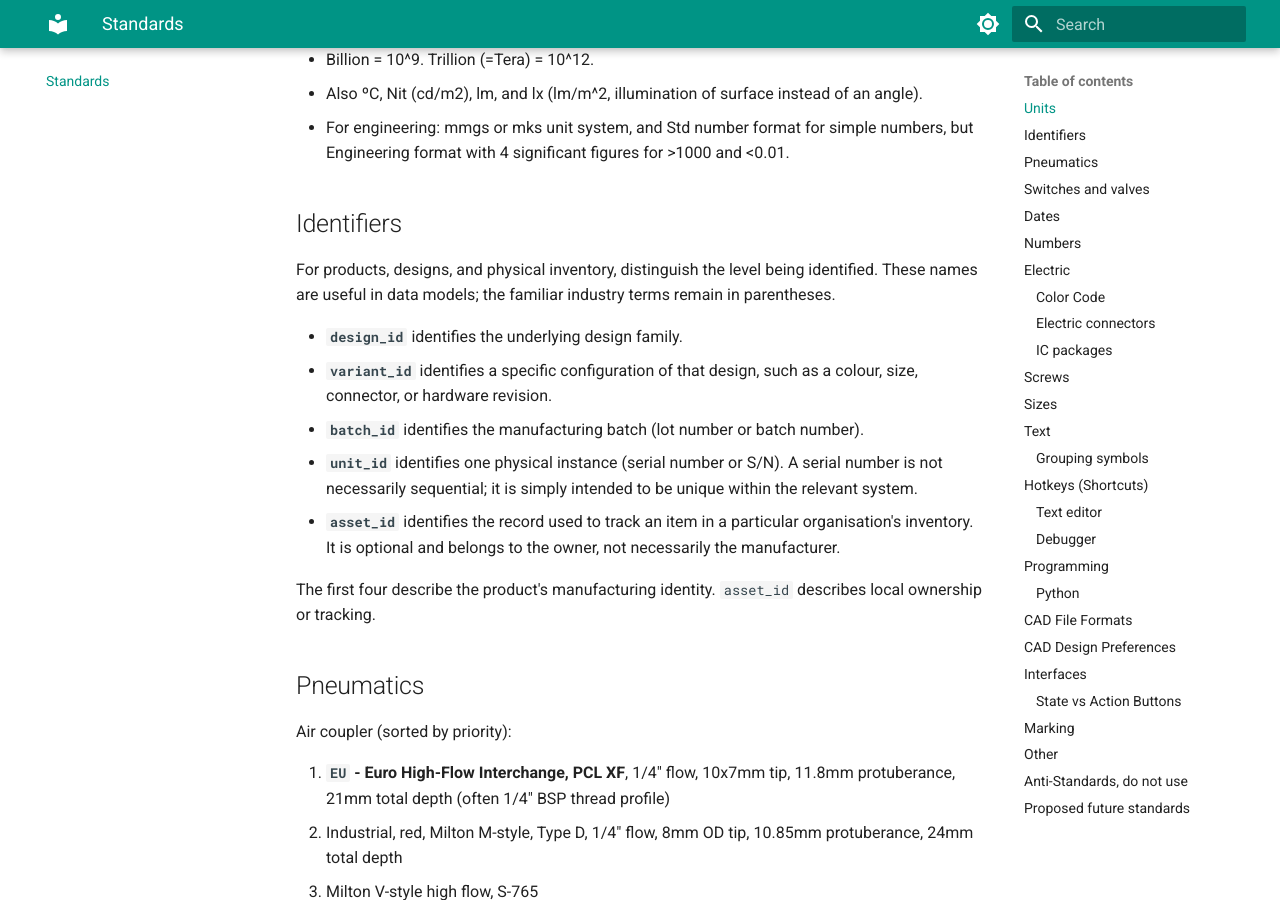
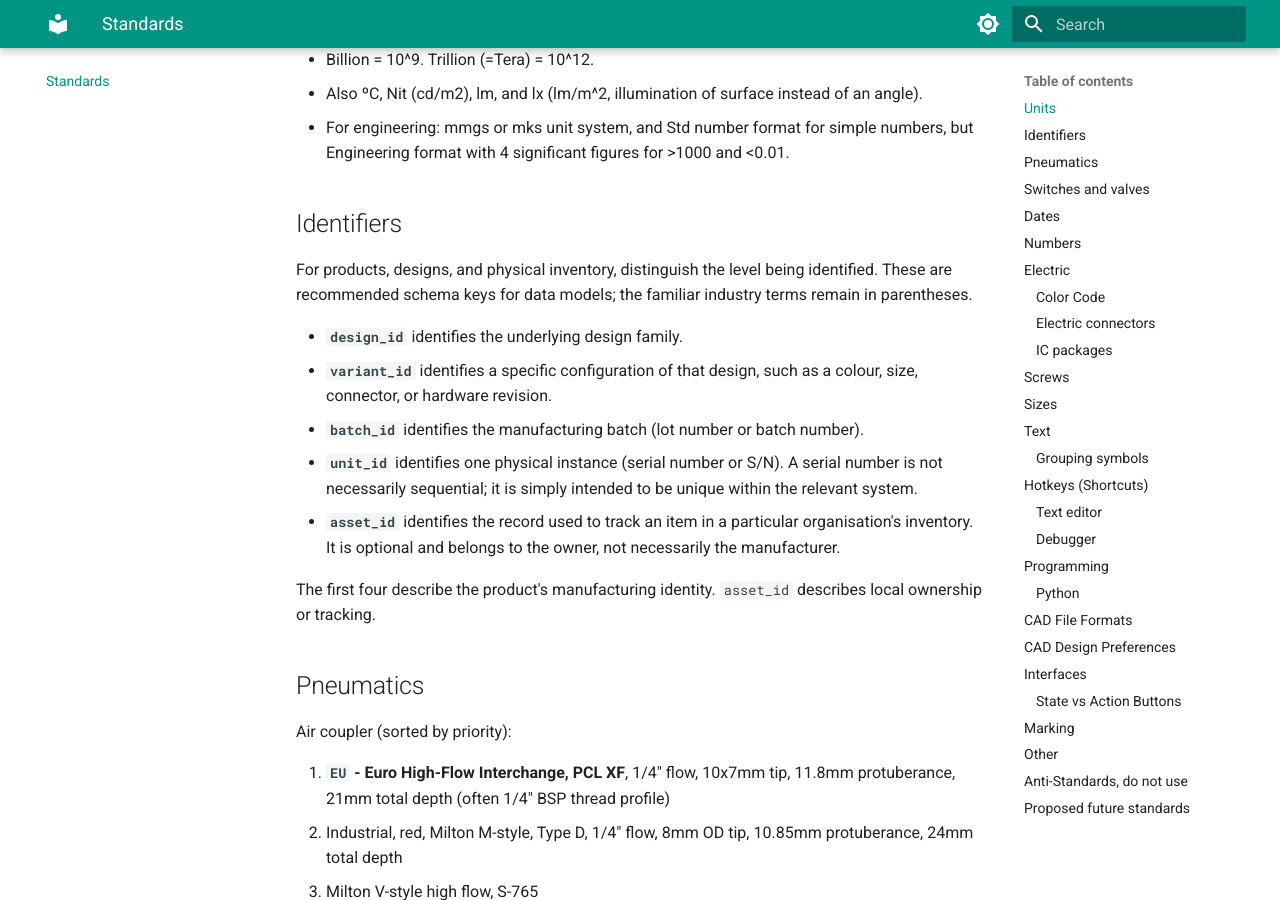
Before and after one commit to rubenayla/notes, an MkDocs documentation site: the page built from docs/standards.md, in a window 1280 px wide and 900 px high, scrolled down 524 px. Built offline with MkDocs 1.6.1 and Material for MkDocs 9.7.7, drawn with Linux system fonts in a browser that asks for light colours.

Commit message:
Clarify identifier names are schema keys

```diff
--- a/docs/standards.md
+++ b/docs/standards.md
@@ -14,7 +14,7 @@ Some of these I wish were universal (they're just better). Others are personal p
 - For engineering: mmgs or mks unit system, and Std number format for simple numbers, but Engineering format with 4 significant figures for >1000 and <0.01.
 
 ## Identifiers
-For products, designs, and physical inventory, distinguish the level being identified. These names are useful in data models; the familiar industry terms remain in parentheses.
+For products, designs, and physical inventory, distinguish the level being identified. These are recommended schema keys for data models; the familiar industry terms remain in parentheses.
 
 - **`design_id`** identifies the underlying design family.
 - **`variant_id`** identifies a specific configuration of that design, such as a colour, size, connector, or hardware revision.
```
